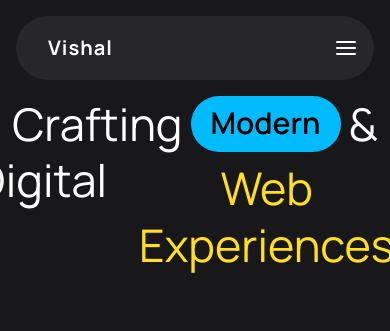
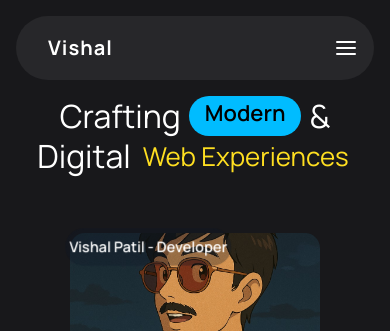
Before and after one commit to Vishalpatil0111/vishal_portfolio, a React (Vite) app: page / in a window 390 px wide. Shown: the top 331 px of the page. Built offline with nearby package versions, Linux system fonts and the light colour scheme.

Commit message:
New update

```diff
--- a/src/components/Home/Hero.jsx
+++ b/src/components/Home/Hero.jsx
@@ -10,11 +10,11 @@ function Hero() {
 
   const navigate = useNavigate();
   return (
-    <div className="w-full min-h-screen p-4 flex flex-col justify-top items-center gap-5">
-      <div className="text-center font-normal text-[45px] md:text-[50px] lg:text-[72px] leading-tight flex flex-col justify-center items-center h-full text-white px-4">
+    <div className="w-full  min-h-screen p-4 flex flex-col justify-top items-center gap-5">
+      <div className="text-center font-normal text-[32px] md:text-[50px] lg:text-[72px] leading-tight flex flex-col justify-center items-center h-full text-white px-4">
         {/* Line 1 */}
         <motion.h1
-          className="flex gap-2 md:gap-4 lg:gap-5"
+          className="flex flex-wrap gap-2 md:gap-4 lg:gap-5 justify-center"
           initial={{ opacity: 0, y: 20 }}
           animate={{ opacity: 1, y: 0 }}
           transition={{ duration: 0.8, ease: "easeOut" }}
@@ -28,7 +28,7 @@ function Hero() {
           </motion.span>
 
           <motion.span
-            className="px-5 py-2 bg-sky-400 text-black text-[30px] lg:text-[55px] rounded-full font-semibold inline-block"
+            className="px-4 py-1 md:px-5 md:py-2 bg-sky-400 text-black text-[22px] md:text-[36px] lg:text-[55px] rounded-full font-semibold inline-block"
             initial={{ scale: 0.8, opacity: 0 }}
             animate={{ scale: 1, opacity: 1 }}
             transition={{ duration: 0.6, delay: 0.3 }}
@@ -54,19 +54,15 @@ function Hero() {
             visible: {
               opacity: 1,
               y: 0,
-              transition: {
-                duration: 0.8,
-                delay: 0.55,
-                ease: "easeOut",
-              },
+              transition: { duration: 0.8, delay: 0.55, ease: "easeOut" },
             },
           }}
-          className="flex gap-3"
+          className="flex flex-wrap gap-2 justify-center"
         >
           <span>Digital</span>
 
           <motion.span
-            className="px-5 py-2 text-yellow-300 rounded-full inline-block"
+            className="px-1 py-1 md:px-5 md:py-2 text-yellow-300 text-[26px] md:text-[36px] lg:text-[55px] rounded-full inline-block"
             initial={{ scale: 0.8, opacity: 0 }}
             animate={{ scale: 1, opacity: 1 }}
             transition={{ duration: 0.6, delay: 0.7 }}
@@ -135,7 +131,7 @@ function Hero() {
           </motion.button>
         </motion.div>
       </div>
-      <div className="w-1/3 self-center md:self-end h-full ">
+      <div className="w-1/3 self-center flex items-center justify-center md:self-end h-full ">
         <CircularText
           text="VISHAL*DEV*FREELANCER*"
           onHover="speedUp"
--- a/src/components/Navbar.jsx
+++ b/src/components/Navbar.jsx
@@ -27,7 +27,7 @@ function Navbar() {
   return (
     <>
       {/* Navbar Wrapper */}
-      <div className="w-full sticky top-0 z-50 px-4 flex justify-center h-20 bg-transparent">
+      <div className="w-full  top-0 z-50 px-4 flex justify-center h-20 bg-transparent">
         <motion.div
           initial={{ y: -20, opacity: 0 }}
           animate={{ y: 0, opacity: 1 }}
--- a/src/index.css
+++ b/src/index.css
@@ -5,7 +5,6 @@
 html,body {
   margin: 0;
   padding: 0;
-
   overflow-x: hidden;
   scroll-behavior: smooth;
 }
```
